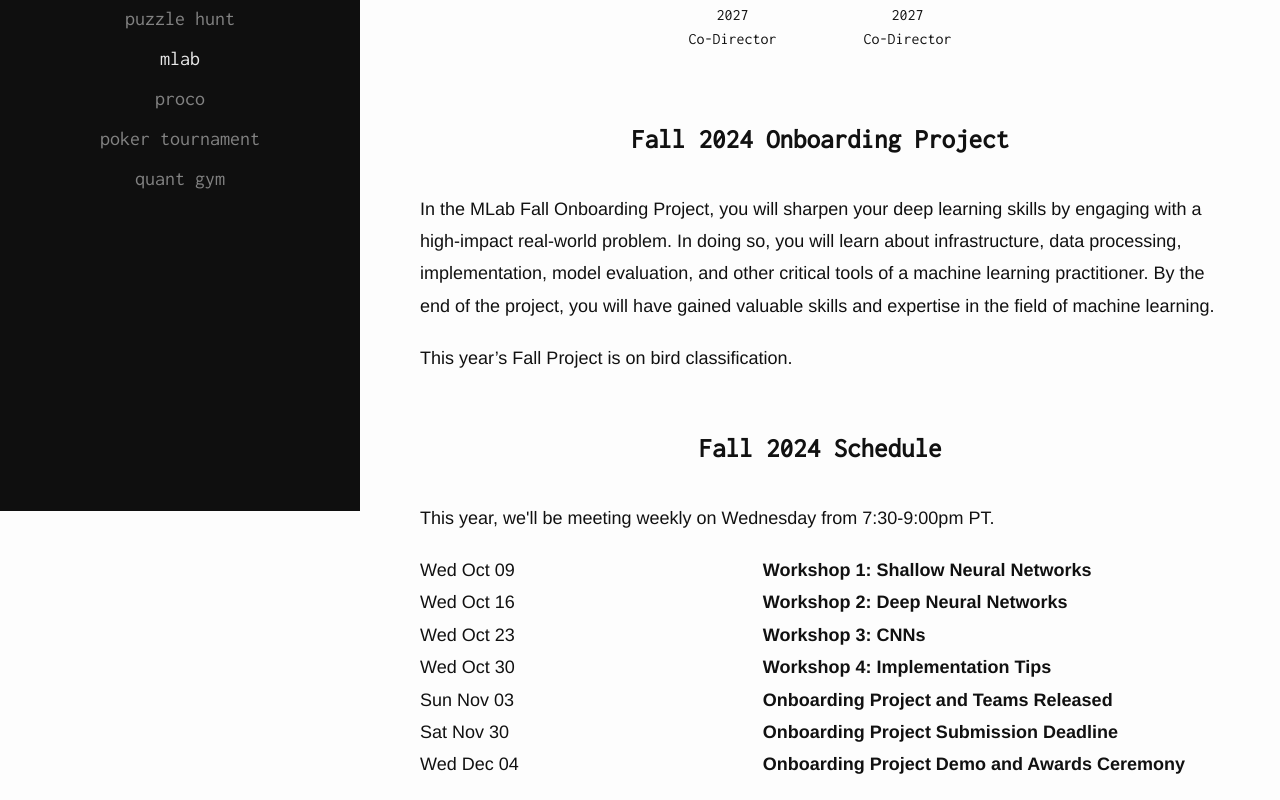
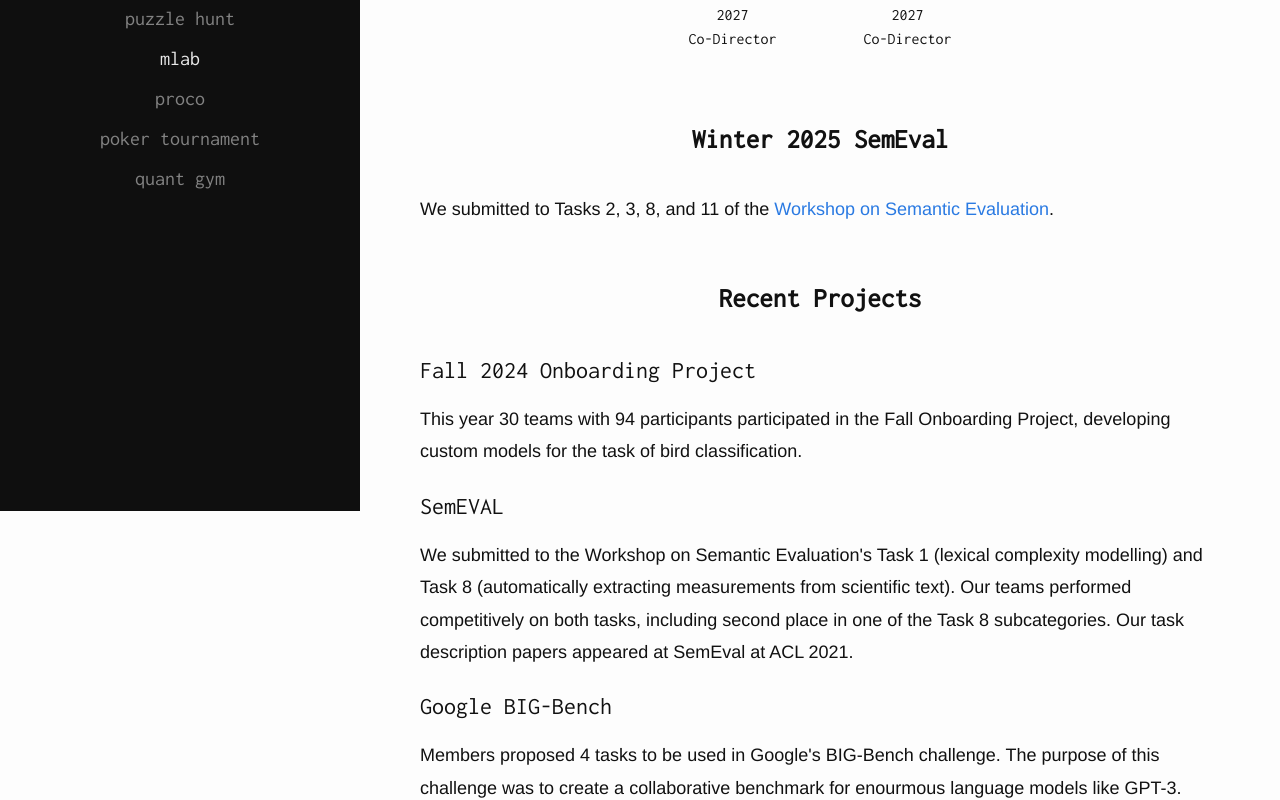
Before and after one commit to EricCui2005/Stanford-ACM, a Next.js app: page /mlab in a window 1280 px wide. Shown: the part 449-1249 px from the top of the page. Built offline with nearby package versions, Linux system fonts and the light colour scheme.

Commit message:
deploy: StanfordACM/Stanford-ACM@1e787e1301b259b7b13a7de59a2083710cf76259

```diff
--- a/pages/mlab.tsx
+++ b/pages/mlab.tsx
@@ -100,62 +100,31 @@ export default function Contact() {
         </People>
       </Section>
       <Section id="project">
-        <Title>Fall 2024 Onboarding Project</Title>
+        <Title>Winter 2025 SemEval</Title>
         <Paragraph>
-          In the MLab Fall Onboarding Project, you will sharpen your deep
-          learning skills by engaging with a high-impact real-world problem. In
-          doing so, you will learn about infrastructure, data processing,
-          implementation, model evaluation, and other critical tools of a
-          machine learning practitioner. By the end of the project, you will
-          have gained valuable skills and expertise in the field of machine
-          learning.
+          We submitted to Tasks 2, 3, 8, and 11 of the{' '}
+          <a href="https://semeval.github.io/SemEval2025/">
+            Workshop on Semantic Evaluation
+          </a>
+          .
         </Paragraph>
-        <Paragraph>
-          This year’s Fall Project is on bird classification.
-        </Paragraph>
-      </Section>
-      <Section id="schedule">
-        <Title>Fall 2024 Schedule</Title>
-        <Paragraph>
-          This year, we&apos;ll be meeting weekly on Wednesday from 7:30-9:00pm
-          PT.
-        </Paragraph>
-        <Event
-          date={new Date(2024, 9, 9)}
-          title="Workshop 1: Shallow Neural Networks"
-        />
-        <Event
-          date={new Date(2024, 9, 16)}
-          title="Workshop 2: Deep Neural Networks"
-        />
-        <Event date={new Date(2024, 9, 23)} title="Workshop 3: CNNs" />
-        <Event
-          date={new Date(2024, 9, 30)}
-          title="Workshop 4: Implementation Tips"
-        />
-        <Event
-          date={new Date(2024, 10, 3)}
-          title="Onboarding Project and Teams Released"
-        />
-        <Event
-          date={new Date(2024, 10, 30)}
-          title="Onboarding Project Submission Deadline"
-        />
-        <Event
-          date={new Date(2024, 11, 4)}
-          title="Onboarding Project Demo and Awards Ceremony"
-        />
       </Section>
       <Section id="recent-projects">
         <Title>Recent Projects</Title>
+        <h2>Fall 2024 Onboarding Project</h2>
+        <Paragraph>
+          This year 30 teams with 94 participants participated in the Fall
+          Onboarding Project, developing custom models for the task of bird
+          classification.
+        </Paragraph>
         <h2>SemEVAL</h2>
         <Paragraph>
           We submitted to the Workshop on Semantic Evaluation&apos;s Task 1
           (lexical complexity modelling) and Task 8 (automatically extracting
           measurements from scientific text). Our teams performed competitively
           on both tasks, including second place in one of the Task 8
-          subcategories. Our task description papers will appear at SemEval at
-          ACL 2021.
+          subcategories. Our task description papers appeared at SemEval at ACL
+          2021.
         </Paragraph>
         <h2>Google BIG-Bench</h2>
         <Paragraph>
@@ -164,12 +133,6 @@ export default function Contact() {
           benchmark for enourmous language models like GPT-3. MLab submitted
           tasks about temporal sequences, logic puzzles, sarcasm, and IPA
           translation.
-        </Paragraph>
-        <h2>VQA</h2>
-        <Paragraph>
-          We are currently preparing a submission on the ChartQA workshop at
-          CVPR 2021, aiming to automatically parse structured information from
-          diverse chart-based visual representations.
         </Paragraph>
       </Section>
       <Section id="recent-publications">
```
Also changed, not shown: pages/index.tsx (+38 -1 lines).
